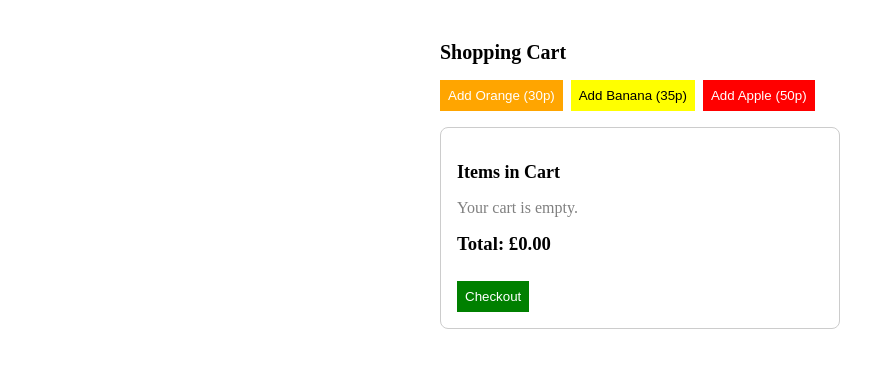
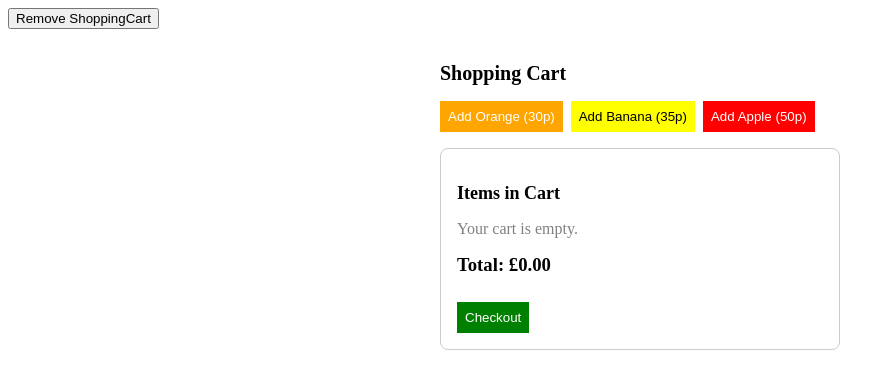
Before and after one commit to genuinelycool/react_project, a React (Vite) app: page / in a window 1280 px wide. Shown: the top 388 px of the page, without its empty margins (0-895 px from the left). Built offline with nearby package versions, Linux system fonts and the light colour scheme.

Commit message:
10 - Trigger=render=VirtualDOM=Commit

```diff
--- a/src/App.jsx
+++ b/src/App.jsx
@@ -1,5 +1,23 @@
+import { useState } from "react";
 import ShoppingCart from "./ShoppingCart";
 
-const App = () => <ShoppingCart />
+const App = () => {
+  const [showCart, setShowCart] = useState(true);
+
+  // Function to remove the ShoppingCart
+  const removeCart = () => {
+    setShowCart(false); // This will hide the ShoppingCart
+  };
+
+  return (
+    <div>
+      {/* Button to remove the ShoppingCart*/}
+      <button onClick={removeCart}>Remove ShoppingCart</button>
+
+      {/* Conditionally render ShoppingCart*/}
+      {showCart && <ShoppingCart />}
+    </div>
+  );
+};
 
 export default App;
```
